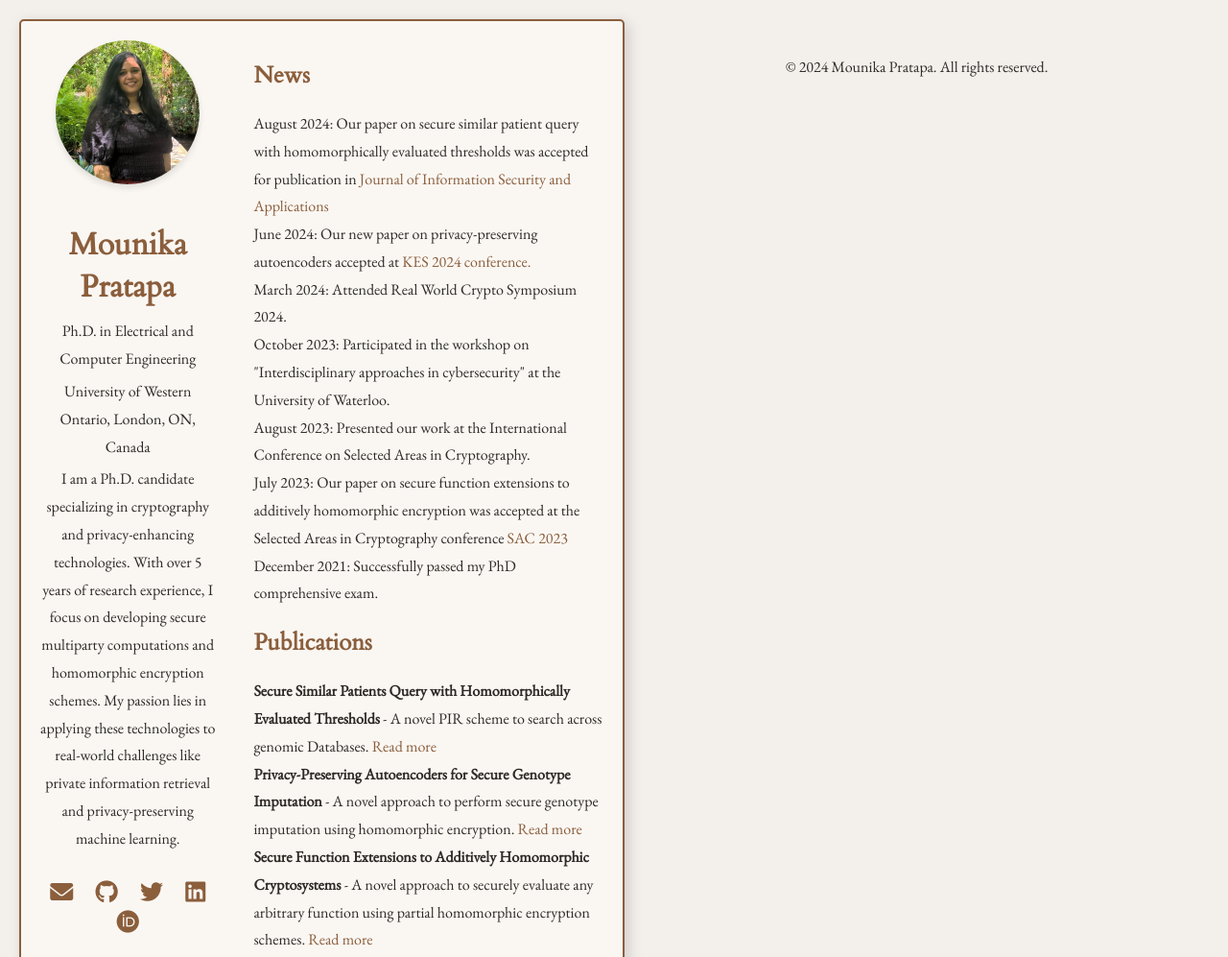
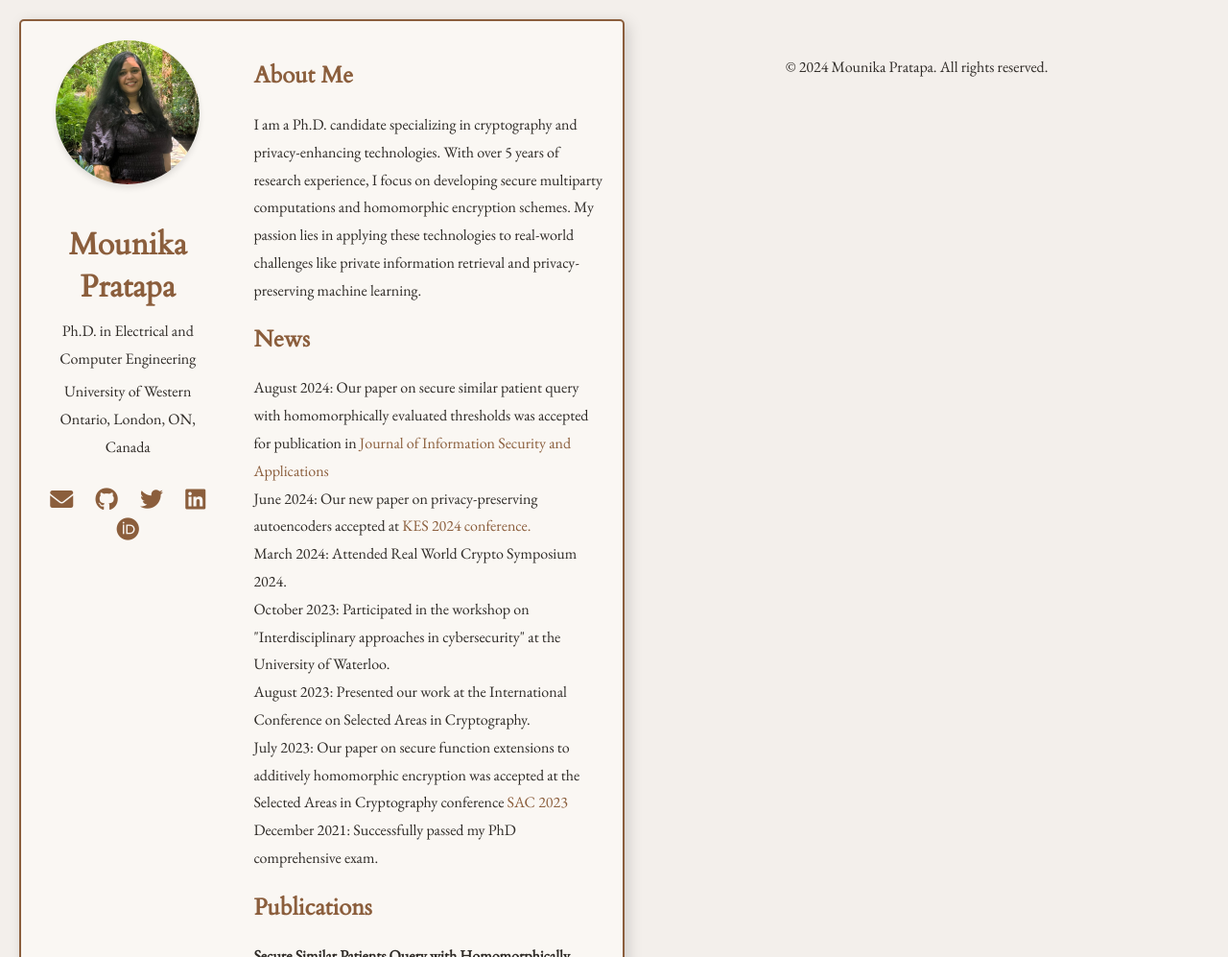
Before and after one commit to mounikapratapa/mounikapratapa.github.io, a plain HTML site: page index.html in a window 1280 px wide. Shown: the top 997 px of the page at 96% size. Drawn offline with nearby package versions, Linux system fonts and the light colour scheme.

Commit message:
layout changes

```diff
--- a/index.html
+++ b/index.html
@@ -38,6 +38,7 @@
             display: flex;
             flex-direction: column;
             align-items: center;
+            text-align: center; /* Center-align text in the left column */
         }
         .profile-photo {
             width: 150px;
@@ -46,11 +47,6 @@
             object-fit: cover;
             margin-bottom: 20px;
             box-shadow: 0px 4px 6px rgba(0, 0, 0, 0.1); /* Subtle shadow for the photo */
-        }
-        .about-me {
-            text-align: center;
-            margin-bottom: 20px;
-            width: 100%;
         }
         .about-me h1 {
             color: #8b5e3c; /* Maroon title color */
@@ -62,11 +58,10 @@
             color: #2e2a26;
             font-size: 1rem;
             margin: 5px 0;
-            text-align: center;
         }
         .links {
             text-align: center;
-            margin-bottom: 20px;
+            margin-top: 20px;
         }
         .links a {
             margin: 0 10px;
@@ -125,7 +120,6 @@
                 <h1>Mounika Pratapa</h1>
                 <p>Ph.D. in Electrical and Computer Engineering</p>
                 <p>University of Western Ontario, London, ON, Canada</p>
-                <p>I am a Ph.D. candidate specializing in cryptography and privacy-enhancing technologies. With over 5 years of research experience, I focus on developing secure multiparty computations and homomorphic encryption schemes. My passion lies in applying these technologies to real-world challenges like private information retrieval and privacy-preserving machine learning.</p>
             </div>
             <div class="links">
                 <a href="mailto:mpratapa@uwo.ca" title="Email"><i class="fas fa-envelope"></i></a>
@@ -137,6 +131,11 @@
         </div>
 
         <div class="right-column">
+            <section>
+                <h2>About Me</h2>
+                <p>I am a Ph.D. candidate specializing in cryptography and privacy-enhancing technologies. With over 5 years of research experience, I focus on developing secure multiparty computations and homomorphic encryption schemes. My passion lies in applying these technologies to real-world challenges like private information retrieval and privacy-preserving machine learning.</p>
+            </section>
+
             <section>
                 <h2>News</h2>
                 <ul>
```
